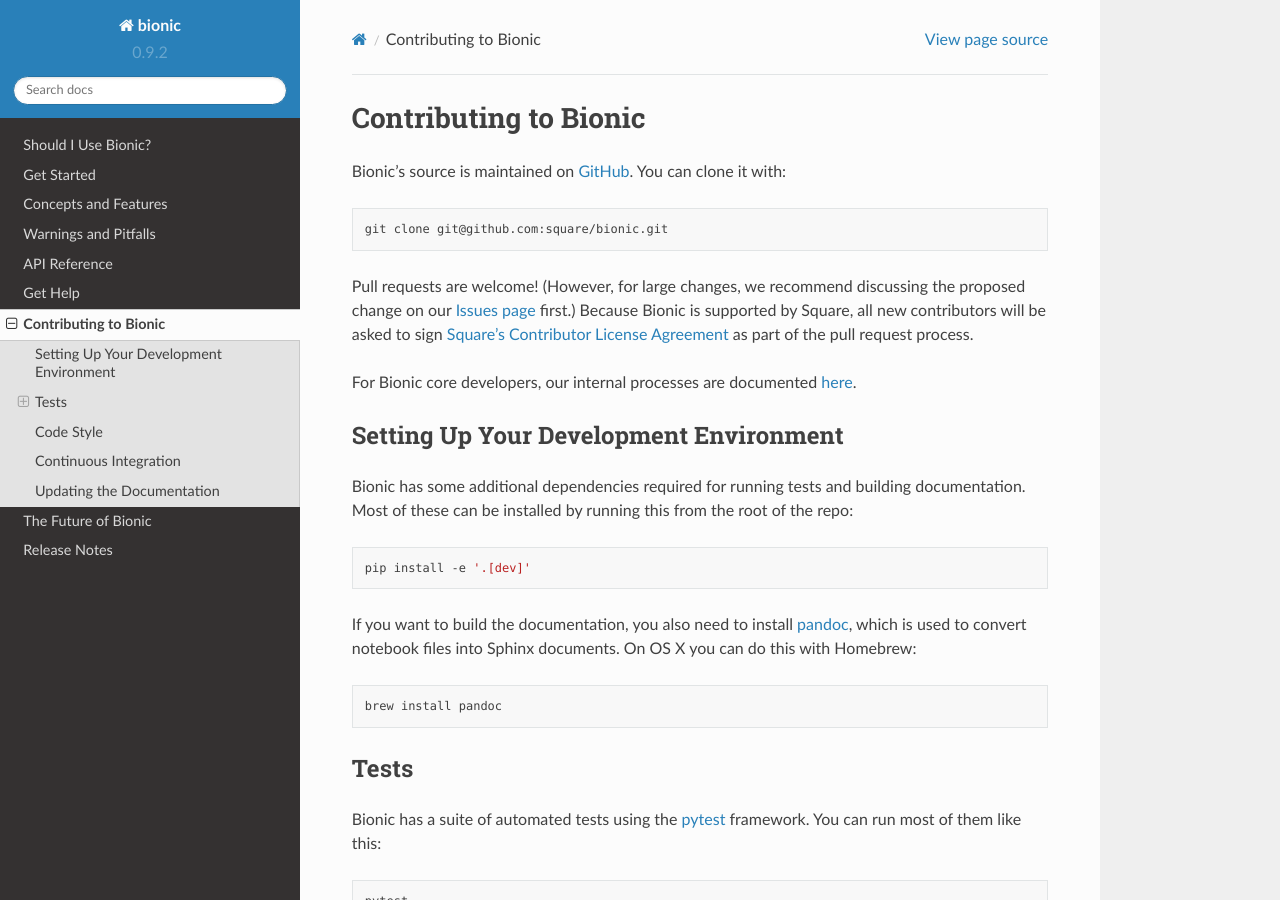
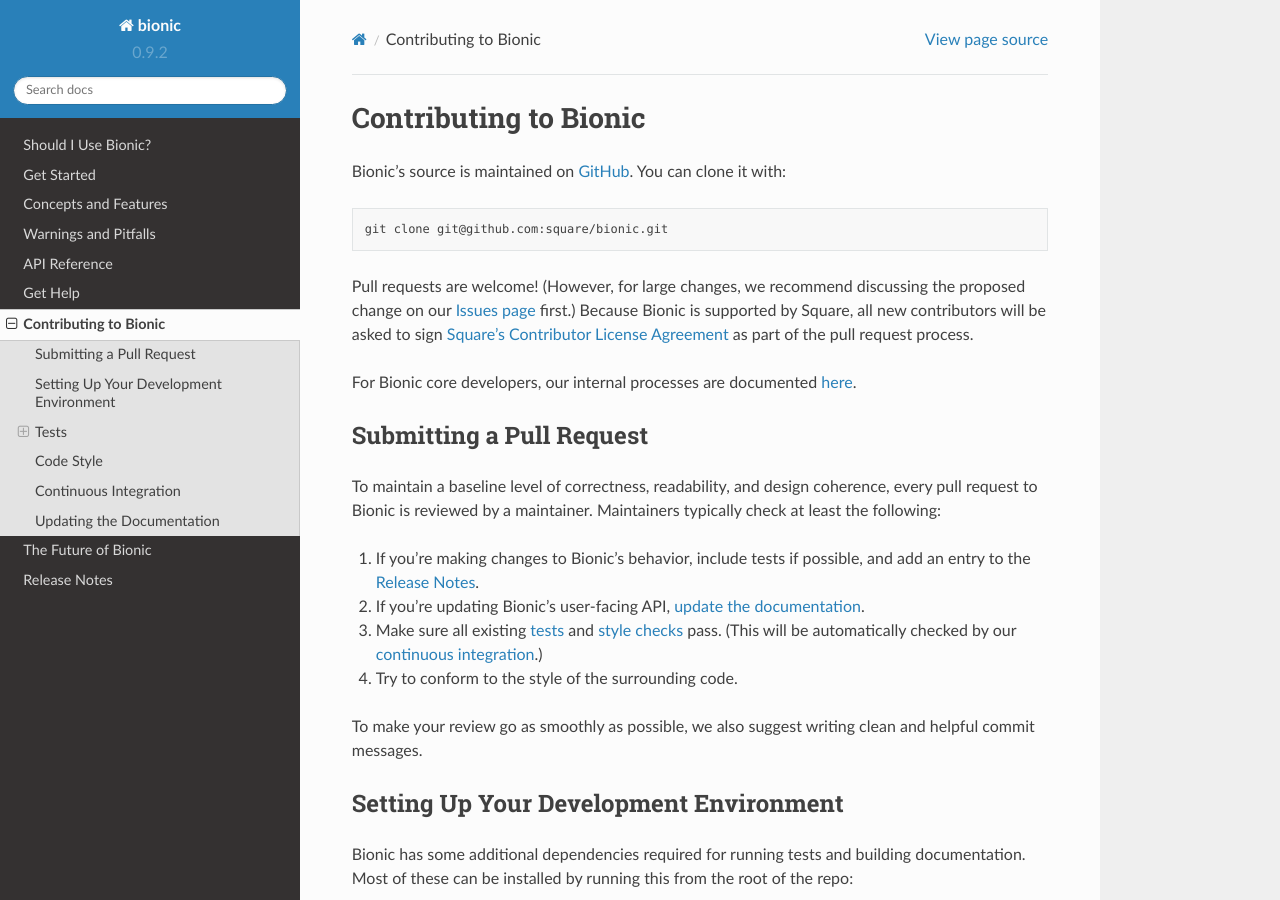
Before and after one commit to square/bionic, a Sphinx documentation site: the page built from docs/contributing.rst, in a window 1280 px wide and 900 px high. Built offline with Sphinx 7.4.7 and the Read the Docs theme 2.0.0, drawn with Linux system fonts in a browser that asks for light colours.

Commit message:
Add "Submitting a Pull Request" to docs
This section of the docs lays out our expectations for pull requests,
which I don't think we've written down anywhere.

```diff
--- a/docs/contributing.rst
+++ b/docs/contributing.rst
@@ -20,6 +20,25 @@
 For Bionic core developers, our internal processes are documented :doc:`here
 <maintaining>`.
 
+Submitting a Pull Request
+-------------------------
+
+To maintain a baseline level of correctness, readability, and design
+coherence, every pull request to Bionic is reviewed by a maintainer.
+Maintainers typically check at least the following:
+
+1. If you're making changes to Bionic's behavior, include tests if possible,
+   and add an entry to the `Release Notes <release-notes.html>`_.
+2. If you're updating Bionic's user-facing API, :ref:`update the
+   documentation <docs>`.
+3. Make sure all existing :ref:`tests <tests>` and :ref:`style checks
+   <style>` pass. (This will be automatically checked by our :ref:`continuous
+   integration <ci>`.)
+4. Try to conform to the style of the surrounding code.
+
+To make your review go as smoothly as possible, we also suggest writing clean
+and helpful commit messages.
+
 Setting Up Your Development Environment
 ---------------------------------------
 
@@ -38,6 +57,8 @@
 .. code-block:: bash
 
     brew install pandoc
+
+.. _tests :
 
 Tests
 -----
@@ -72,6 +93,8 @@
 
     pytest --bucket=gs://MYBUCKET
 
+.. _style :
+
 Code Style
 ----------
 
```
Also changed, not shown: other parts of docs/contributing.rst (+2 -0 lines).
